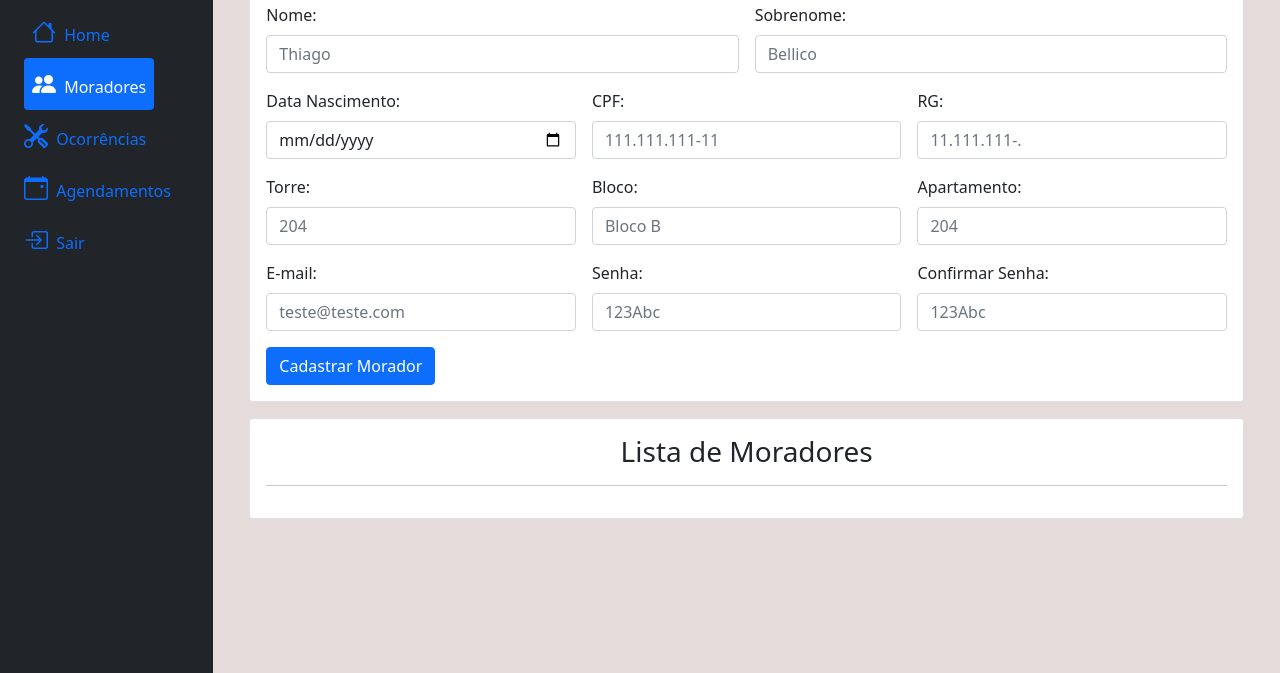
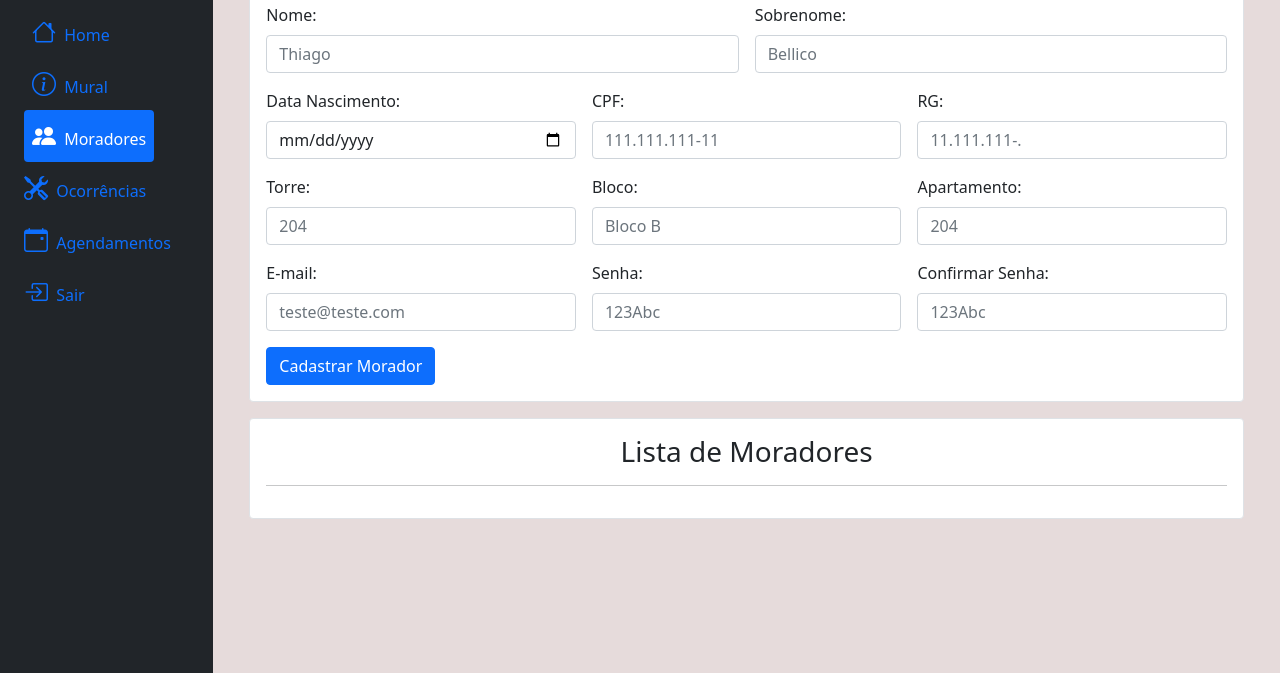
Before and after one commit to CleitonRSilvaa/CondoSync, a plain HTML site: page Back-end/src/main/resources/static/admin/gerenciar-moradores.html in a window 1280 px wide. Shown: the part 127-800 px from the top of the page. Drawn offline with nearby package versions, Linux system fonts and the light colour scheme; sample sign-in values are in the browser's storage.

Commit message:
refactor: Add links to Mural page in navigation
The code changes in gerenciar-moradores.html, gerenciar-ocorrencias.html, gerenciar-reservas.html, and index.html add a new navigation item for the Mural page. This allows users to easily navigate to the Mural feature from any of these pages. This refactor improves the usability and accessibility of the application.

```diff
--- a/Back-end/src/main/resources/static/admin/gerenciar-moradores.html
+++ b/Back-end/src/main/resources/static/admin/gerenciar-moradores.html
@@ -42,6 +42,12 @@
               <a href="/admin/index.html" class="nav-link align-middle p-2">
                 <i class="fs-4 bi-house"></i>
                 <span class="ms-1 d-none d-sm-inline">Home</span>
+              </a>
+            </li>
+            <li class="nav-item">
+              <a href="/admin/gerenciar-mural.html" class="nav-link align-middle p-2">
+                <i class="fs-4 bi-info-circle"></i>
+                <span class="ms-1 d-none d-sm-inline">Mural</span>
               </a>
             </li>
             <li class="nav-item">
```
Also changed, not shown: Back-end/src/main/resources/static/admin/gerenciar-ocorrencias.html (+6 -0 lines), Back-end/src/main/resources/static/admin/gerenciar-reservas.html (+6 -0 lines), Back-end/src/main/resources/static/admin/index.html (+6 -0 lines).
